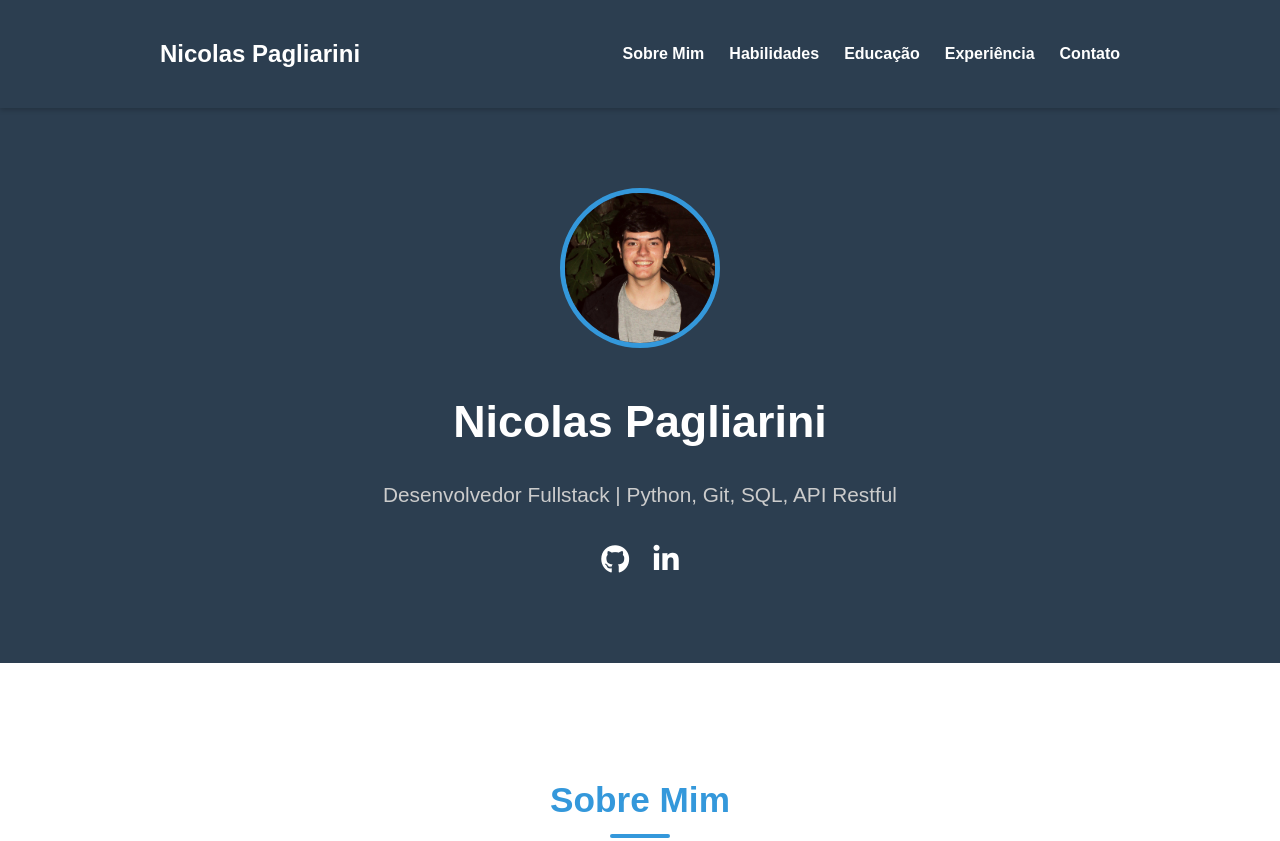
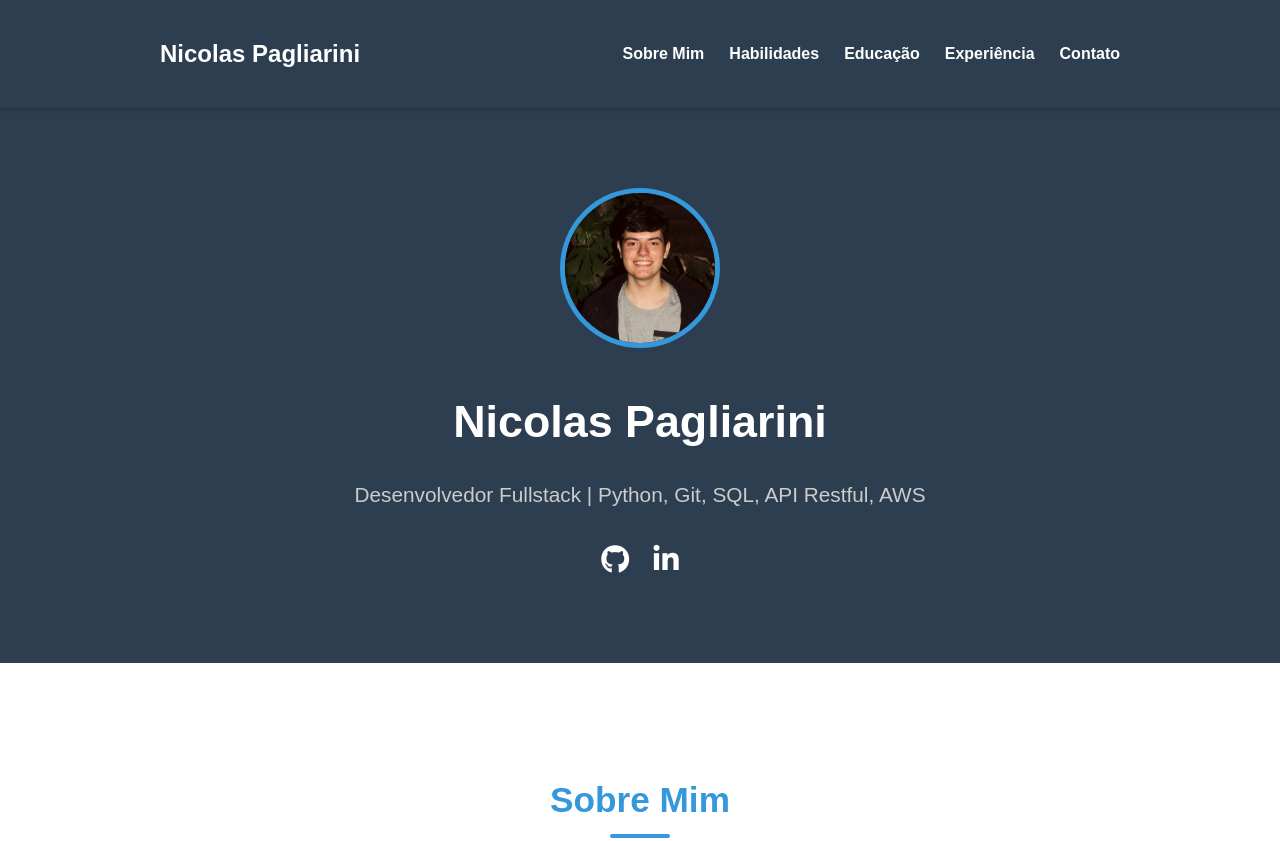
Before and after one commit to NicolasPag112/nicolaspag112.github.io, a plain HTML site: page index.html in a window 1280 px wide. Shown: the top 841 px of the page. Drawn offline with nearby package versions, Linux system fonts and the light colour scheme.

Commit message:
no message

```diff
--- a/index.html
+++ b/index.html
@@ -26,7 +26,7 @@
         <div class="container" **data-aos="fade-up" data-aos-duration="1000"**>
             <img src="image.jpg" alt="Foto" class="profile-pic" **data-aos="zoom-in" data-aos-duration="1200"**>
             <h1>Nicolas Pagliarini</h1>
-            <p class="subtitle">Desenvolvedor Fullstack | Python, Git, SQL, API Restful</p>
+            <p class="subtitle">Desenvolvedor Fullstack | Python, Git, SQL, API Restful, AWS</p>
             <div class="social-links" **data-aos="fade-up" data-aos-delay="300" data-aos-duration="1000"**>
                 <a href="https://github.com/NicolasPag112" target="_blank" aria-label="Meu GitHub"><i class="fab fa-github"></i></a>
                 <a href="https://linkedin.com/in/nicolas-pagliarini-133075250" target="_blank" aria-label="Meu LinkedIn"><i class="fab fa-linkedin-in"></i></a>
@@ -73,6 +73,7 @@
                     <div **data-aos="fade-up" data-aos-delay="400"**>
                         <h3>Ferramentas & Outros</h3>
                         <ul>
+                            <li>AWS</li>
                             <li>Git / GitHub</li>
                             <li>Metodologias Ágeis (Scrum)</li>
                             <li>Sourcetree</li>
```
